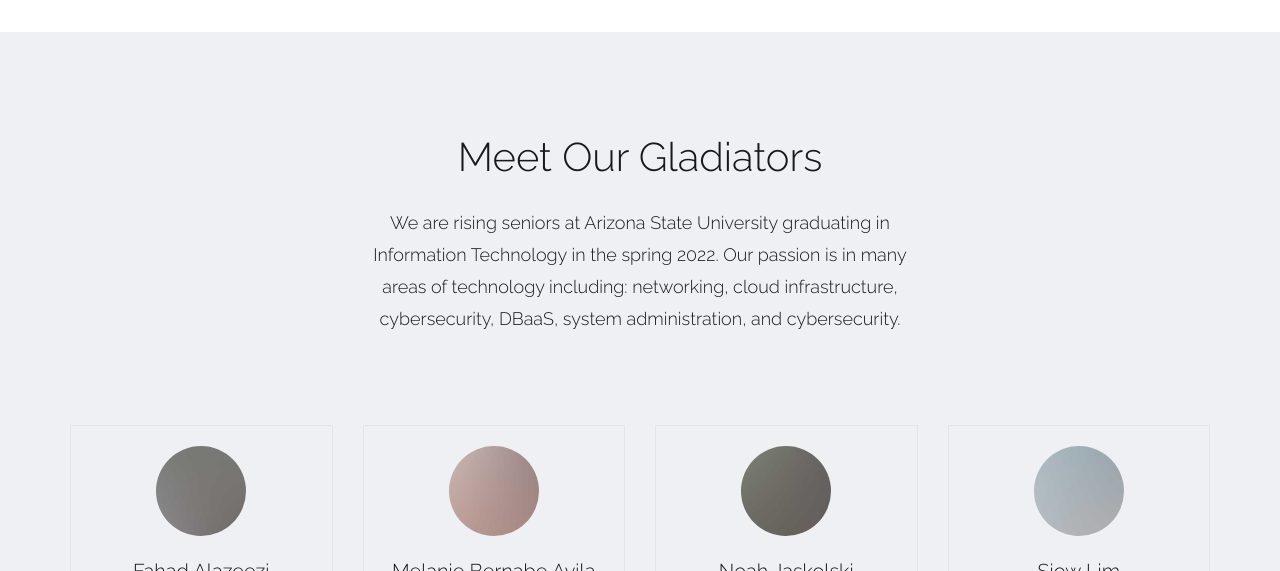
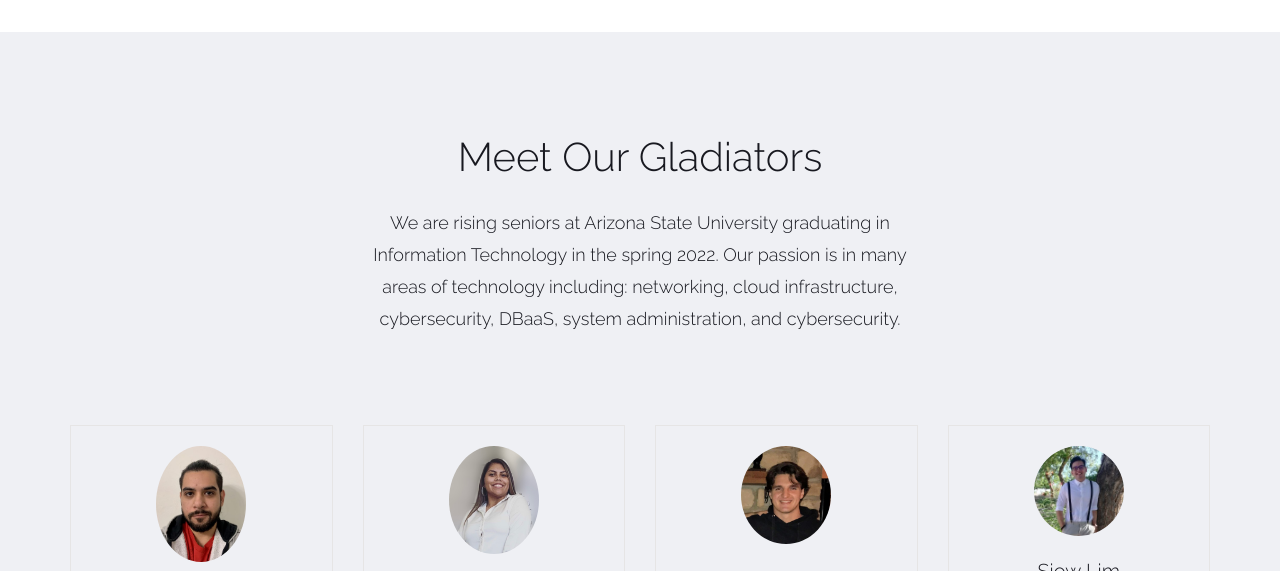
Before and after one commit to noahjaskolski/ProjectGG, a website: page Website/enlight-master/index.html in a window 1280 px wide. Shown: the part 2818-3389 px from the top of the page. Drawn offline with nearby package versions, Linux system fonts and the light colour scheme; files whose address does not match are found by name.

Commit message:
added headshots on index.html, fixed logo on levels, deleted remember me checkboxs.

```diff
--- a/Website/enlight-master/index.html
+++ b/Website/enlight-master/index.html
@@ -476,7 +476,7 @@
         <div class="col-md-3 col-sm-6">
           <div class="probootstrap-teacher text-center probootstrap-animate">
             <figure class="media">
-              <img src="img/person_1.jpg" alt="Free Bootstrap Template by ProBootstrap.com" class="img-responsive">
+              <img src="img/Fahad.jpg" alt="Free Bootstrap Template by ProBootstrap.com" class="img-responsive">
             </figure>
             <div class="text">
               <h3>Fahad Alazeezi</h3>
@@ -493,7 +493,7 @@
         <div class="col-md-3 col-sm-6">
           <div class="probootstrap-teacher text-center probootstrap-animate">
             <figure class="media">
-              <img src="img/person_5.jpg" alt="Free Bootstrap Template by ProBootstrap.com" class="img-responsive">
+              <img src="img/Melanie.jpg" alt="Free Bootstrap Template by ProBootstrap.com" class="img-responsive">
             </figure>
             <div class="text">
               <h3>Melanie Bernabe Avila</h3>
@@ -511,7 +511,7 @@
         <div class="col-md-3 col-sm-6">
           <div class="probootstrap-teacher text-center probootstrap-animate">
             <figure class="media">
-              <img src="img/person_6.jpg" alt="Free Bootstrap Template by ProBootstrap.com" class="img-responsive">
+              <img src="img/Noah.jpg" alt="Free Bootstrap Template by ProBootstrap.com" class="img-responsive">
             </figure>
             <div class="text">
               <h3>Noah Jaskolski</h3>
@@ -528,7 +528,7 @@
         <div class="col-md-3 col-sm-6">
           <div class="probootstrap-teacher text-center probootstrap-animate">
             <figure class="media">
-              <img src="img/person_7.jpg" alt="Free Bootstrap Template by ProBootstrap.com" class="img-responsive">
+              <img src="img/Siow.png" alt="Free Bootstrap Template by ProBootstrap.com" class="img-responsive">
             </figure>
             <div class="text">
               <h3>Siow Lim</h3>
```
Also changed, not shown: Website/enlight-master/account.html (+0 -2 lines), Website/enlight-master/levels/level1.html (+1 -1 lines), Website/enlight-master/levels/level2.html (+1 -0 lines), Website/enlight-master/levels/level3.html (+1 -0 lines), Website/enlight-master/levels/level4.html (+1 -0 lines), Website/enlight-master/levels/level5.html (+1 -0 lines), Website/enlight-master/login.html (+0 -3 lines).
